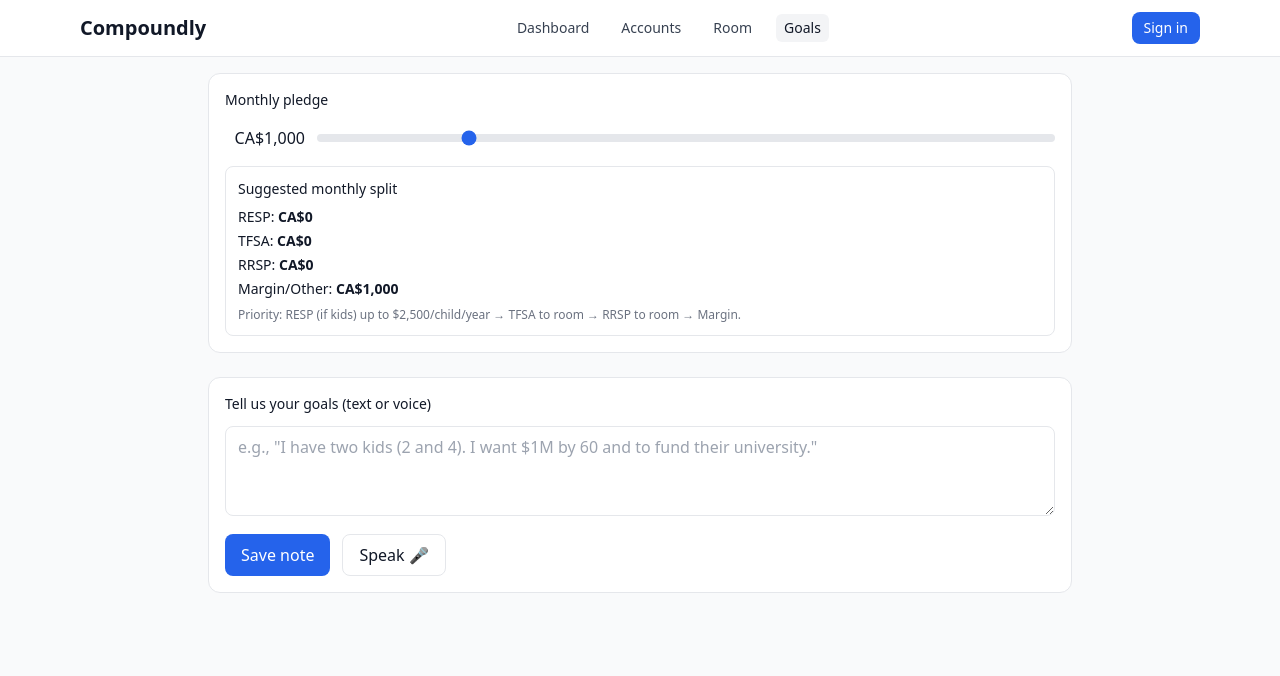
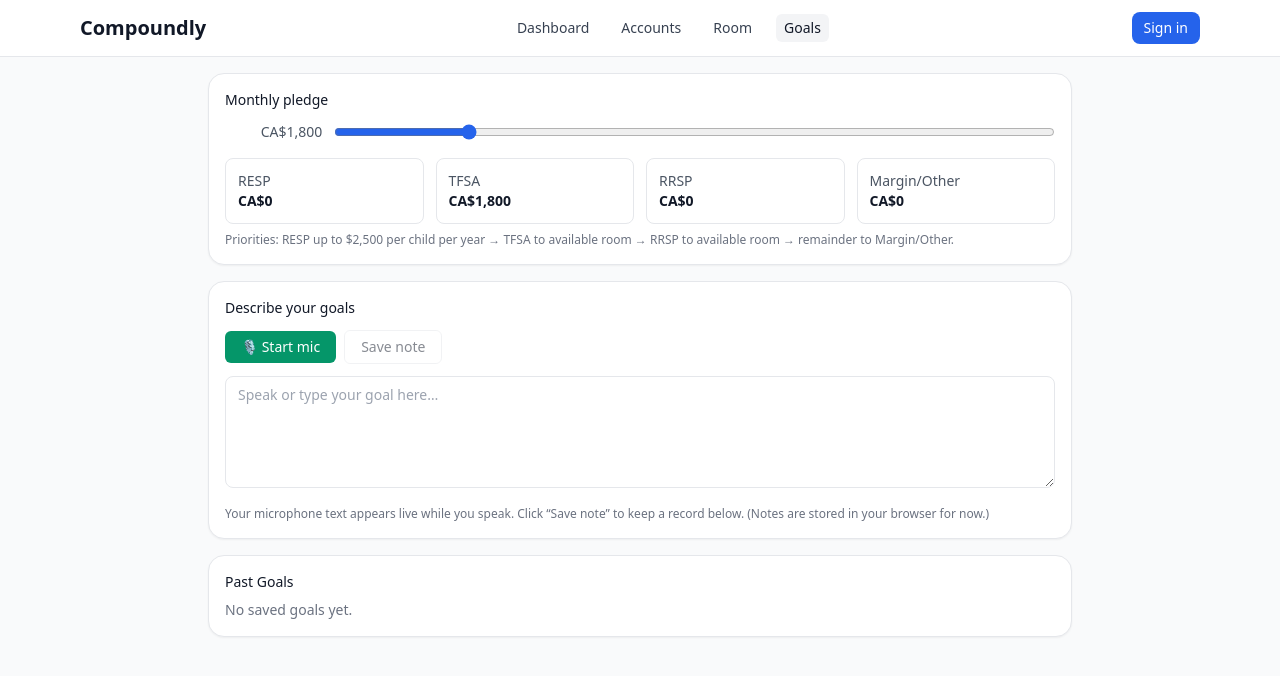
Before and after one commit to Armo28/compoundly, a Next.js app: page /goals in a window 1280 px wide. Shown: the top 676 px of the page. Built offline with nearby package versions, Linux system fonts and the light colour scheme.

Commit message:
Goals: live mic transcription, Past Goals list w/ delete, pledge→split logic, SSR-safe

```diff
--- a/src/app/goals/page.tsx
+++ b/src/app/goals/page.tsx
@@ -1,138 +1,315 @@
 'use client';
 
-import { useEffect, useRef, useState, useMemo } from 'react';
+import { useEffect, useMemo, useRef, useState } from 'react';
 import { useAuth } from '@/lib/auth';
 
-const CAD=(n:number)=>n.toLocaleString(undefined,{style:'currency',currency:'CAD',maximumFractionDigits:0});
+// ---------- Minimal SpeechRecognition shim (no DOM type collisions) ----------
+declare global {
+  interface Window {
+    SpeechRecognition?: any;
+    webkitSpeechRecognition?: any;
+  }
+}
 
-type Rooms = { tfsa: number; rrsp: number };
+// ---------- Helpers ----------
+const CAD = (n: number) =>
+  n.toLocaleString(undefined, { style: 'currency', currency: 'CAD', maximumFractionDigits: 0 });
+
 type Child = { id: string; name: string; birth_year: number };
+type Rooms = { year: number; tfsa: number; rrsp: number } | null;
 
+type PastGoal = { id: string; ts: number; text: string };
+
+// LocalStorage helpers with SSR guards
+const loadGoals = (): PastGoal[] => {
+  if (typeof window === 'undefined') return [];
+  try {
+    const raw = localStorage.getItem('compoundly.pastGoals');
+    return raw ? (JSON.parse(raw) as PastGoal[]) : [];
+  } catch {
+    return [];
+  }
+};
+const saveGoals = (goals: PastGoal[]) => {
+  if (typeof window === 'undefined') return;
+  try {
+    localStorage.setItem('compoundly.pastGoals', JSON.stringify(goals));
+  } catch {}
+};
+
+// ---------- Page ----------
 export default function GoalsPage() {
   const { session } = useAuth();
   const token = session?.access_token ?? '';
-  const year = new Date().getFullYear();
 
-  const [pledge,setPledge]=useState(1000);
-  const [rooms,setRooms]=useState<Rooms>({tfsa:0, rrsp:0});
-  const [children,setChildren]=useState<Child[]>([]);
+  // Mic / text
+  const [isListening, setIsListening] = useState(false);
+  const [liveText, setLiveText] = useState('');
+  const recRef = useRef<any | null>(null);
 
-  // --- SAFE local history (init empty; hydrate on client)
-  const [notes,setNotes]=useState<string>('');
-  const [history,setHistory]=useState<string[]>([]);
+  // Persisted goals
+  const [past, setPast] = useState<PastGoal[]>([]);
+
+  // Inputs
+  const [pledge, setPledge] = useState<number>(1800);
+
+  // Data fetched for planning
+  const [children, setChildren] = useState<Child[]>([]);
+  const [room, setRoom] = useState<Rooms>(null);
+
+  // ---------- Effects: load past goals from localStorage ----------
   useEffect(() => {
+    setPast(loadGoals());
+  }, []);
+
+  // ---------- Effects: fetch children & room ----------
+  useEffect(() => {
+    if (!token) return;
+
+    (async () => {
+      try {
+        // Children
+        const cRes = await fetch('/api/children', {
+          headers: { authorization: `Bearer ${token}` },
+          cache: 'no-store',
+        });
+        const cJ = await cRes.json();
+        if (cJ?.ok && Array.isArray(cJ.children)) setChildren(cJ.children);
+
+        // Contribution room (current year)
+        const y = new Date().getFullYear();
+        const rRes = await fetch(`/api/rooms?year=${y}`, {
+          headers: { authorization: `Bearer ${token}` },
+          cache: 'no-store',
+        });
+        const rJ = await rRes.json();
+        if (rJ?.ok && rJ.room) setRoom(rJ.room);
+      } catch {
+        // ignore
+      }
+    })();
+  }, [token]);
+
+  // ---------- Mic handlers ----------
+  const startListening = () => {
     if (typeof window === 'undefined') return;
-    try {
-      const saved = JSON.parse(localStorage.getItem('goal_notes_history') || '[]');
-      if (Array.isArray(saved)) setHistory(saved);
-    } catch {}
-  }, []);
-  const saveHistory = (items: string[]) => {
-    setHistory(items);
-    if (typeof window !== 'undefined') {
-      try { localStorage.setItem('goal_notes_history', JSON.stringify(items)); } catch {}
-    }
-  };
-  // ---
 
-  useEffect(()=>{
-    if (!token) return;
-    (async()=>{
-      const r1 = await fetch(`/api/rooms?year=${year}`,{headers:{authorization:`Bearer ${token}`}});
-      const j1 = await r1.json();
-      if (j1?.ok) setRooms({tfsa: Number(j1.room?.tfsa||0), rrsp: Number(j1.room?.rrsp||0)});
-      const r2 = await fetch('/api/children',{headers:{authorization:`Bearer ${token}`}});
-      const j2 = await r2.json();
-      if (j2?.ok) setChildren(j2.children||[]);
-    })();
-  },[token,year]);
-
-  // simple planner: RESP (if kids) up to $2,500/child/year → TFSA room → RRSP room → margin
-  const suggestion = useMemo(()=>{
-    let remaining = pledge;
-    const out = { RESP: 0, TFSA: 0, RRSP: 0, Margin: 0 };
-
-    const kids = children.length;
-    if (kids>0) {
-      const respCapYear = kids * 2500;
-      const respMonthlyMax = respCapYear / 12;
-      const toResp = Math.min(remaining, respMonthlyMax);
-      out.RESP = toResp; remaining -= toResp;
+    const SR = window.SpeechRecognition || window.webkitSpeechRecognition;
+    if (!SR) {
+      alert('Speech recognition is not supported in this browser.');
+      return;
     }
 
-    const tfsaMonthlyCap = rooms.tfsa / 12;
-    const toTfsa = Math.min(remaining, Math.max(0, tfsaMonthlyCap));
-    out.TFSA = toTfsa; remaining -= toTfsa;
+    const rec = new SR();
+    rec.continuous = true;
+    rec.interimResults = true;
+    rec.lang = 'en-CA';
 
-    const rrspMonthlyCap = rooms.rrsp / 12;
-    const toRrsp = Math.min(remaining, Math.max(0, rrspMonthlyCap));
-    out.RRSP = toRrsp; remaining -= toRrsp;
+    rec.onresult = (ev: any) => {
+      // Aggregate interim + final transcripts live
+      let interim = '';
+      let final = '';
+      for (let i = ev.resultIndex; i < ev.results.length; i++) {
+        const res = ev.results[i];
+        const txt = res[0]?.transcript ?? '';
+        if (res.isFinal) final += txt + ' ';
+        else interim += txt + ' ';
+      }
+      setLiveText((prev) => (final ? (prev + ' ' + final).trim() : (prev + ' ' + interim).trim()));
+    };
+    rec.onerror = () => {
+      setIsListening(false);
+    };
+    rec.onend = () => {
+      setIsListening(false);
+    };
 
-    out.Margin = Math.max(0, remaining);
-    return out;
-  },[pledge, rooms, children]);
+    rec.start();
+    recRef.current = rec;
+    setIsListening(true);
+  };
 
-  // voice-to-text with guards
-  const recRef = useRef<any>(null);
-  const [listening,setListening]=useState(false);
-  function toggleMic() {
-    if (typeof window === 'undefined') return;
-    const SR:any = (window as any).SpeechRecognition || (window as any).webkitSpeechRecognition;
-    if (!SR) { alert('Voice input not supported on this browser.'); return; }
-    if (listening && recRef.current) { recRef.current.stop(); setListening(false); return; }
-    const rec = new SR(); rec.lang='en-US'; rec.interimResults=false;
-    rec.onresult = (e:any)=>{ const t = e.results[0][0].transcript; setNotes(prev=> (prev? (prev+'\n') : '') + t ); };
-    rec.onend = ()=>setListening(false);
-    recRef.current = rec; setListening(true); rec.start();
-  }
+  const stopListening = () => {
+    recRef.current?.stop?.();
+    recRef.current = null;
+    setIsListening(false);
+  };
 
-  function commitNote() {
-    if (!notes.trim()) return;
-    const newHist = [notes.trim(), ...history].slice(0,50);
-    saveHistory(newHist);
-    setNotes('');
-  }
+  // ---------- Save goal note ----------
+  const saveNote = () => {
+    const text = liveText.trim();
+    if (!text) return;
+    const entry: PastGoal = { id: crypto.randomUUID(), ts: Date.now(), text };
+    const next = [entry, ...past];
+    setPast(next);
+    saveGoals(next);
+    setLiveText('');
+  };
 
+  const deleteNote = (id: string) => {
+    const next = past.filter((p) => p.id !== id);
+    setPast(next);
+    saveGoals(next);
+  };
+
+  // ---------- Suggested split ----------
+  const split = useMemo(() => {
+    let remaining = Math.max(0, pledge);
+
+    // RESP first: $2,500/child/year → ~ per month
+    const kids = children.length;
+    const respYearlyMax = kids * 2500;
+    const respMonthlyMax = respYearlyMax / 12;
+    const toRESP = Math.min(respMonthlyMax, remaining);
+    remaining -= toRESP;
+
+    // TFSA next (cap monthly by room/12 if we have room data)
+    const tfsaMonthlyCap =
+      room ? Math.max(0, Number(room.tfsa || 0)) / 12 : Number.POSITIVE_INFINITY;
+    const toTFSA = Math.min(tfsaMonthlyCap, remaining);
+    remaining -= toTFSA;
+
+    // RRSP next (cap monthly by room/12 if we have room data)
+    const rrspMonthlyCap =
+      room ? Math.max(0, Number(room.rrsp || 0)) / 12 : Number.POSITIVE_INFINITY;
+    const toRRSP = Math.min(rrspMonthlyCap, remaining);
+    remaining -= toRRSP;
+
+    // Remainder to margin/other
+    const toMargin = Math.max(0, remaining);
+
+    return { toRESP, toTFSA, toRRSP, toMargin };
+  }, [pledge, children, room]);
+
+  // ---------- UI ----------
   return (
-    <main className="max-w-4xl mx-auto p-4 space-y-6">
-      <div className="rounded-xl border bg-white p-4 space-y-4">
-        <div className="text-sm font-medium">Monthly pledge</div>
+    <main className="max-w-4xl mx-auto p-4 space-y-4">
+      {/* Pledge → split */}
+      <section className="rounded-2xl border bg-white p-4 shadow-sm">
+        <div className="text-sm font-medium mb-3">Monthly pledge</div>
         <div className="flex items-center gap-3">
-          <span className="min-w-[80px] text-right">{CAD(pledge)}</span>
-          <input type="range" min={0} max={5000} step={50} value={pledge} onChange={e=>setPledge(+e.target.value)}
-                 className="w-full h-2 rounded-lg bg-gray-200 appearance-none accent-blue-600"/>
+          <span className="w-28 text-right text-sm text-gray-600">{CAD(pledge)}</span>
+          <input
+            type="range"
+            min={0}
+            max={10000}
+            step={50}
+            className="w-full h-2 bg-gray-200 rounded-lg accent-blue-600"
+            value={pledge}
+            onChange={(e) => setPledge(Math.round(+e.target.value))}
+          />
         </div>
-
-        <div className="rounded-lg border p-3">
-          <div className="text-sm font-medium mb-2">Suggested monthly split</div>
-          <ul className="text-sm space-y-1">
-            <li>RESP: <span className="font-semibold">{CAD(suggestion.RESP)}</span></li>
-            <li>TFSA: <span className="font-semibold">{CAD(suggestion.TFSA)}</span></li>
-            <li>RRSP: <span className="font-semibold">{CAD(suggestion.RRSP)}</span></li>
-            <li>Margin/Other: <span className="font-semibold">{CAD(suggestion.Margin)}</span></li>
-          </ul>
-          <div className="text-xs text-gray-500 mt-2">
-            Priority: RESP (if kids) up to $2,500/child/year → TFSA to room → RRSP to room → Margin.
+        <div className="mt-4 grid grid-cols-1 sm:grid-cols-2 lg:grid-cols-4 gap-3 text-sm">
+          <div className="rounded-lg border p-3">
+            <div className="text-gray-600">RESP</div>
+            <div className="font-semibold">{CAD(split.toRESP)}</div>
+          </div>
+          <div className="rounded-lg border p-3">
+            <div className="text-gray-600">TFSA</div>
+            <div className="font-semibold">{CAD(split.toTFSA)}</div>
+          </div>
+          <div className="rounded-lg border p-3">
+            <div className="text-gray-600">RRSP</div>
+            <div className="font-semibold">{CAD(split.toRRSP)}</div>
+          </div>
+          <div className="rounded-lg border p-3">
+            <div className="text-gray-600">Margin/Other</div>
+            <div className="font-semibold">{CAD(split.toMargin)}</div>
           </div>
         </div>
-      </div>
+        <p className="mt-2 text-xs text-gray-500">
+          Priorities: RESP up to $2,500 per child per year → TFSA to available room →
+          RRSP to available room → remainder to Margin/Other.
+        </p>
+      </section>
 
-      <div className="rounded-xl border bg-white p-4 space-y-3">
-        <div className="text-sm font-medium">Tell us your goals (text or voice)</div>
-        <textarea className="w-full border rounded-lg px-3 py-2 min-h-[90px]" placeholder='e.g., "I have two kids (2 and 4). I want $1M by 60 and to fund their university."' value={notes} onChange={e=>setNotes(e.target.value)}/>
-        <div className="flex gap-3">
-          <button onClick={commitNote} className="rounded-lg bg-blue-600 text-white px-4 py-2">Save note</button>
-          <button onClick={toggleMic} className="rounded-lg border px-4 py-2">{listening?'Stop 🎙️':'Speak 🎤'}</button>
+      {/* Voice-to-text + note saving */}
+      <section className="rounded-2xl border bg-white p-4 shadow-sm space-y-3">
+        <div className="text-sm font-medium">Describe your goals</div>
+        <div className="flex flex-wrap items-center gap-2">
+          {!isListening ? (
+            <button
+              onClick={startListening}
+              className="rounded-md bg-emerald-600 text-white text-sm px-4 py-1.5"
+            >
+              🎙️ Start mic
+            </button>
+          ) : (
+            <button
+              onClick={stopListening}
+              className="rounded-md bg-red-600 text-white text-sm px-4 py-1.5"
+            >
+              ⏹ Stop
+            </button>
+          )}
+          <button
+            onClick={saveNote}
+            disabled={!liveText.trim()}
+            className="rounded-md border text-sm px-4 py-1.5 disabled:opacity-50"
+          >
+            Save note
+          </button>
         </div>
-        {history.length>0 && (
-          <div className="mt-2">
-            <div className="text-sm font-medium mb-1">Previous goal notes (local to this browser)</div>
-            <ul className="text-sm list-disc pl-5 space-y-1">
-              {history.map((h,i)=><li key={i}>{h}</li>)}
-            </ul>
-          </div>
+        <textarea
+          value={liveText}
+          onChange={(e) => setLiveText(e.target.value)}
+          placeholder="Speak or type your goal here…"
+          className="w-full h-28 rounded-lg border px-3 py-2 text-sm"
+        />
+        <p className="text-xs text-gray-500">
+          Your microphone text appears live while you speak. Click “Save note” to keep a record
+          below. (Notes are stored in your browser for now.)
+        </p>
+      </section>
+
+      {/* Past goals (list + expand + delete) */}
+      <section className="rounded-2xl border bg-white p-4 shadow-sm">
+        <div className="text-sm font-medium mb-2">Past Goals</div>
+        {past.length === 0 ? (
+          <div className="text-sm text-gray-500">No saved goals yet.</div>
+        ) : (
+          <ul className="divide-y">
+            {past.map((g) => (
+              <PastGoalRow key={g.id} goal={g} onDelete={() => deleteNote(g.id)} />
+            ))}
+          </ul>
         )}
-      </div>
+      </section>
     </main>
   );
 }
+
+// Row with disclosure
+function PastGoalRow({ goal, onDelete }: { goal: PastGoal; onDelete: () => void }) {
+  const [open, setOpen] = useState(false);
+  const date = new Date(goal.ts);
+  const title = date.toLocaleString(undefined, {
+    year: 'numeric',
+    month: 'short',
+    day: '2-digit',
+    hour: '2-digit',
+    minute: '2-digit',
+  });
+
+  return (
+    <li className="py-3">
+      <div className="flex items-center justify-between gap-3">
+        <button
+          onClick={() => setOpen((v) => !v)}
+          className="text-left flex-1 text-sm font-medium hover:underline"
+          title="Show details"
+        >
+          {title}
+        </button>
+        <button onClick={onDelete} className="text-xs text-red-600 hover:underline">
+          Delete
+        </button>
+      </div>
+      {open && (
+        <div className="mt-2 text-sm whitespace-pre-wrap text-gray-800 bg-gray-50 border rounded-md p-3">
+          {goal.text}
+        </div>
+      )}
+    </li>
+  );
+}
```
